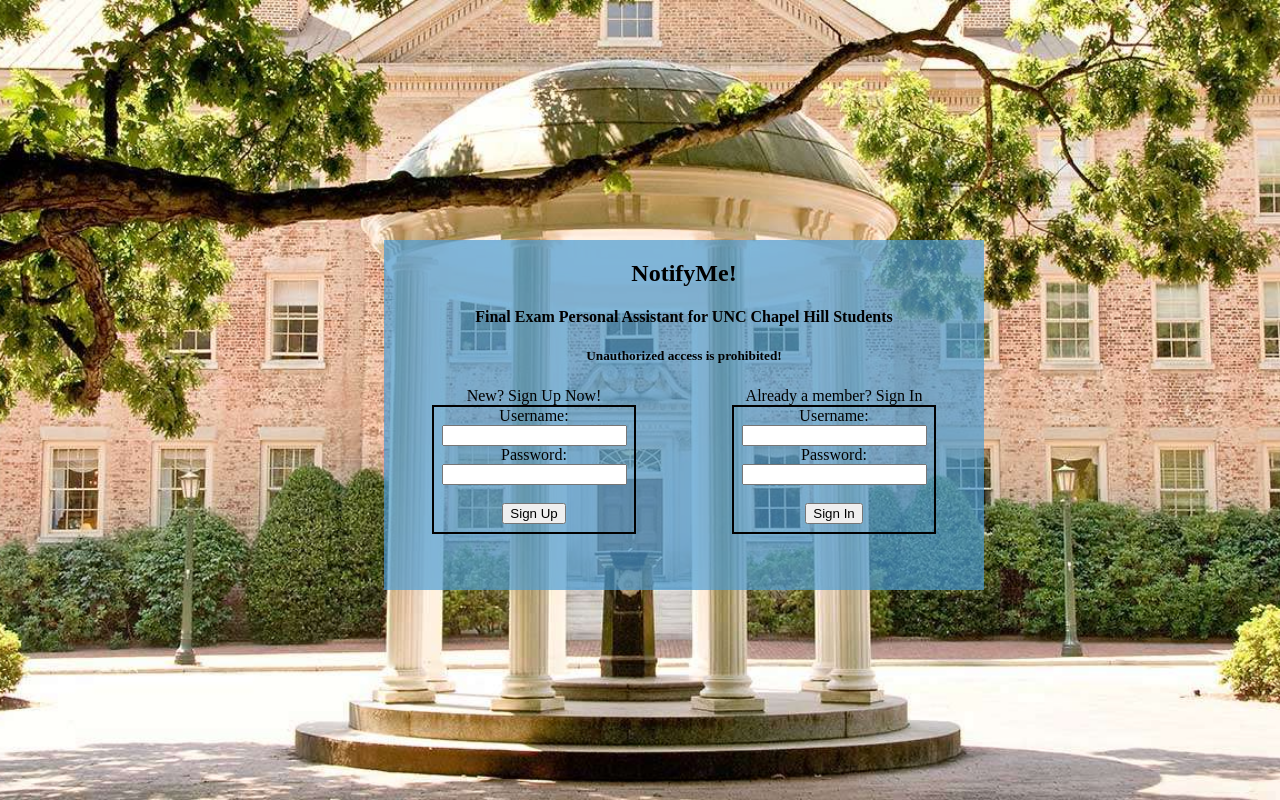
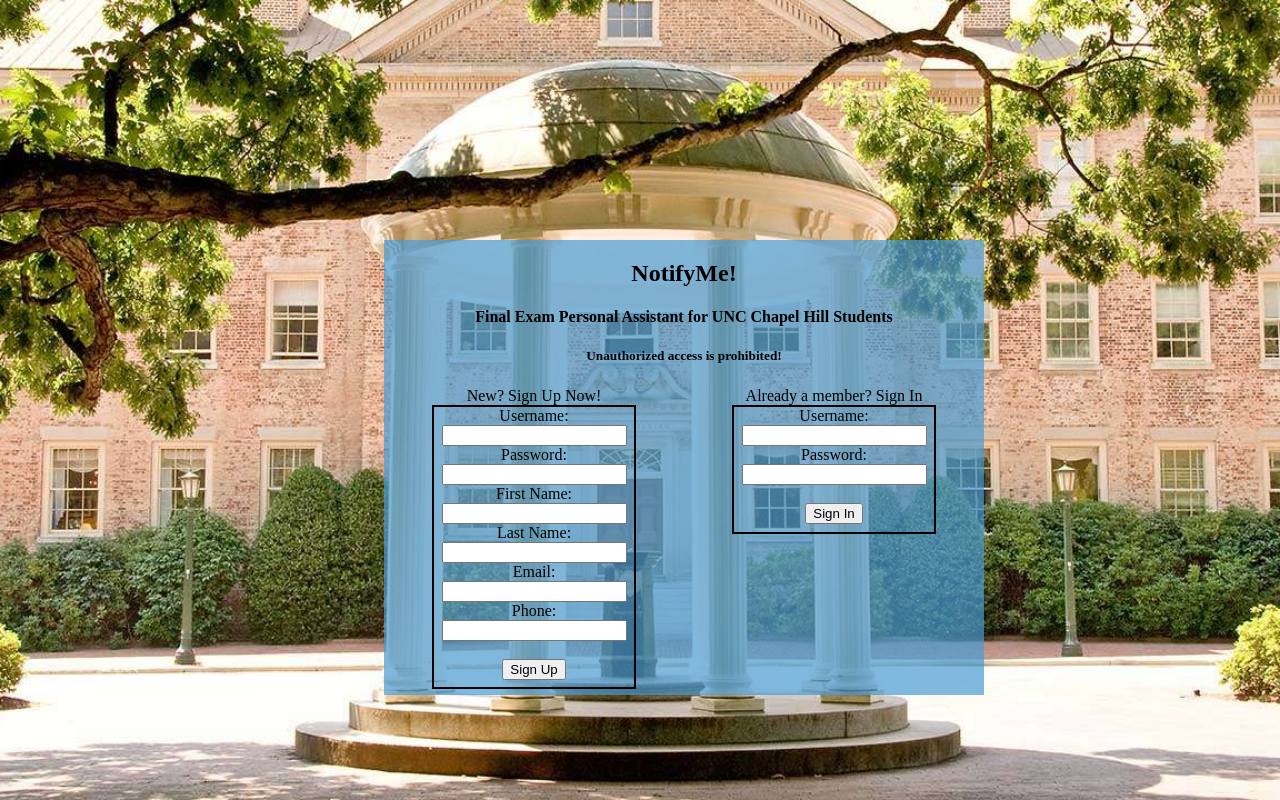
Before and after one commit to Kaluba21/NotifyMe, a PHP site: page /main.html in a window 1280 px wide. Run offline with PHP 8.4, Linux system fonts and the light colour scheme.

Commit message:
Updated to gather more info for new user

```diff
--- a/main.css
+++ b/main.css
@@ -16,9 +16,16 @@ body{
     text-align: center;
 }
 
+.tallbox{
+    border: 2px solid black;
+    width: 200px;
+    height: 280px;
+    text-align: center;
+}
+
 #center{
     width: 600px;
-    height: 350px;
+    height: 455px;
     left: 30%;
     position: absolute;
     top: 30%;
--- a/main.html
+++ b/main.html
@@ -3,6 +3,7 @@
 <html lang="en">
     <head>
         <script src="jquery-3.2.1.js"></script>
+        <script src="main.js"></script>>
         <link rel="stylesheet" type="text/css" href="main.css">
         <title>NotifyMe!</title>
     </head>
@@ -16,10 +17,14 @@
         <div id="userInput">
         <div id="signUp" class="signInUp">
             <text>New? Sign Up Now!</text>
-            <div class="box">
-                <form action ="user.php" method="post"> <!--insert file that will update database as part of action attribute -->
+            <div class="tallbox">
+                <form id = "NewUserForm" method="post"> <!--insert file that will update database as part of action attribute -->
                     Username: <input type="text" name="Username" value="" maxlength="15"><br>
-                    Password: <input type="password" name="Password" value="" maxlength="15"><br><br>
+                    Password: <input type="password" name="Password" value="" maxlength="15"><br>
+                    First Name: <input type="text" name="Firstname" value = "" maxlength="15"><br>
+                    Last Name: <input type="text" name="Lastname" value = "" maxlength="15"><br>
+                    Email: <input type="text" name="email" value = "" maxlength="45"><br>
+                    Phone: <input type="text" name="phone" value = "" maxlength="15"><br><br>
                     <input type="submit" value="Sign Up">
                 </form>
             </div>
```
